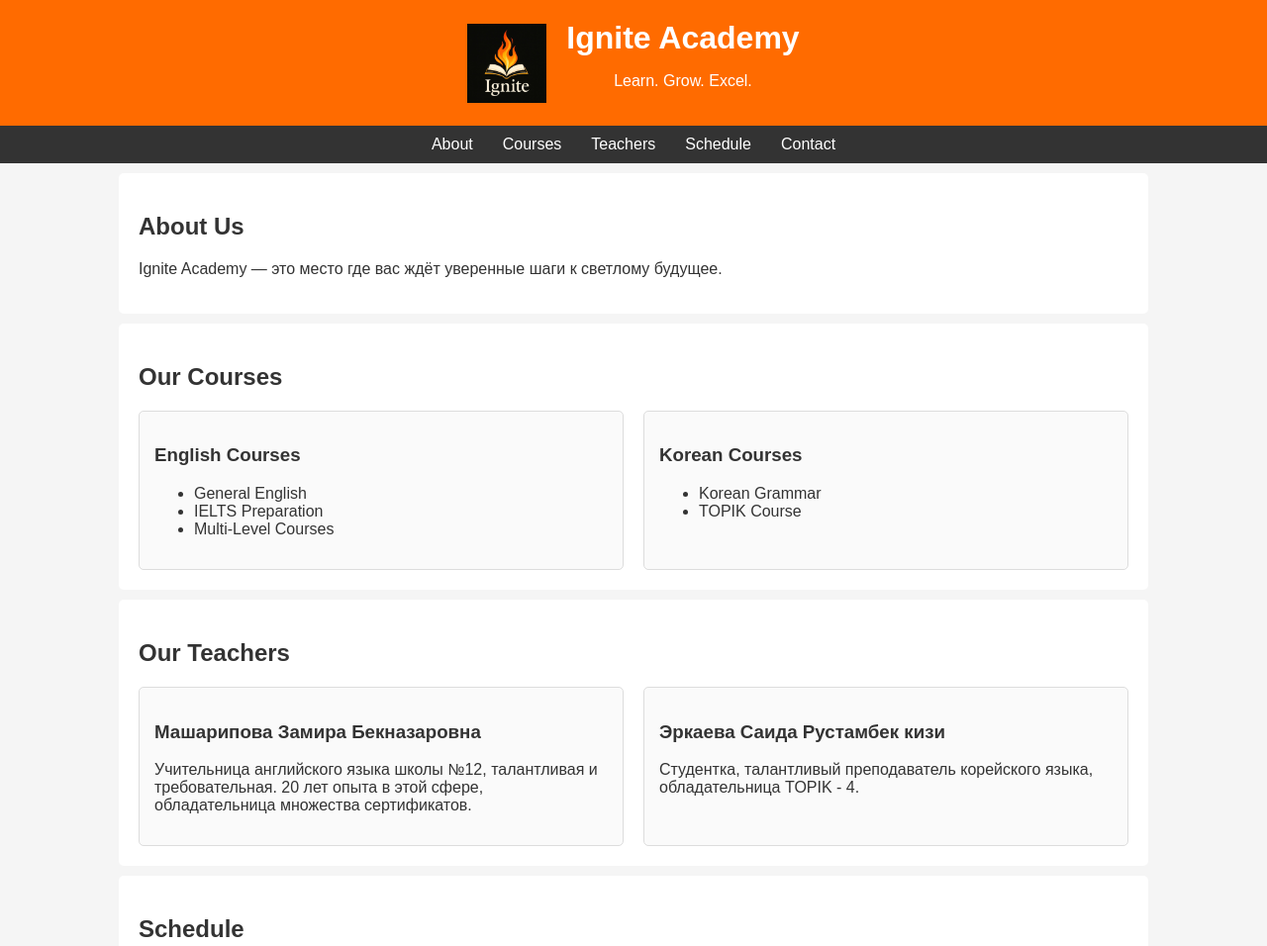
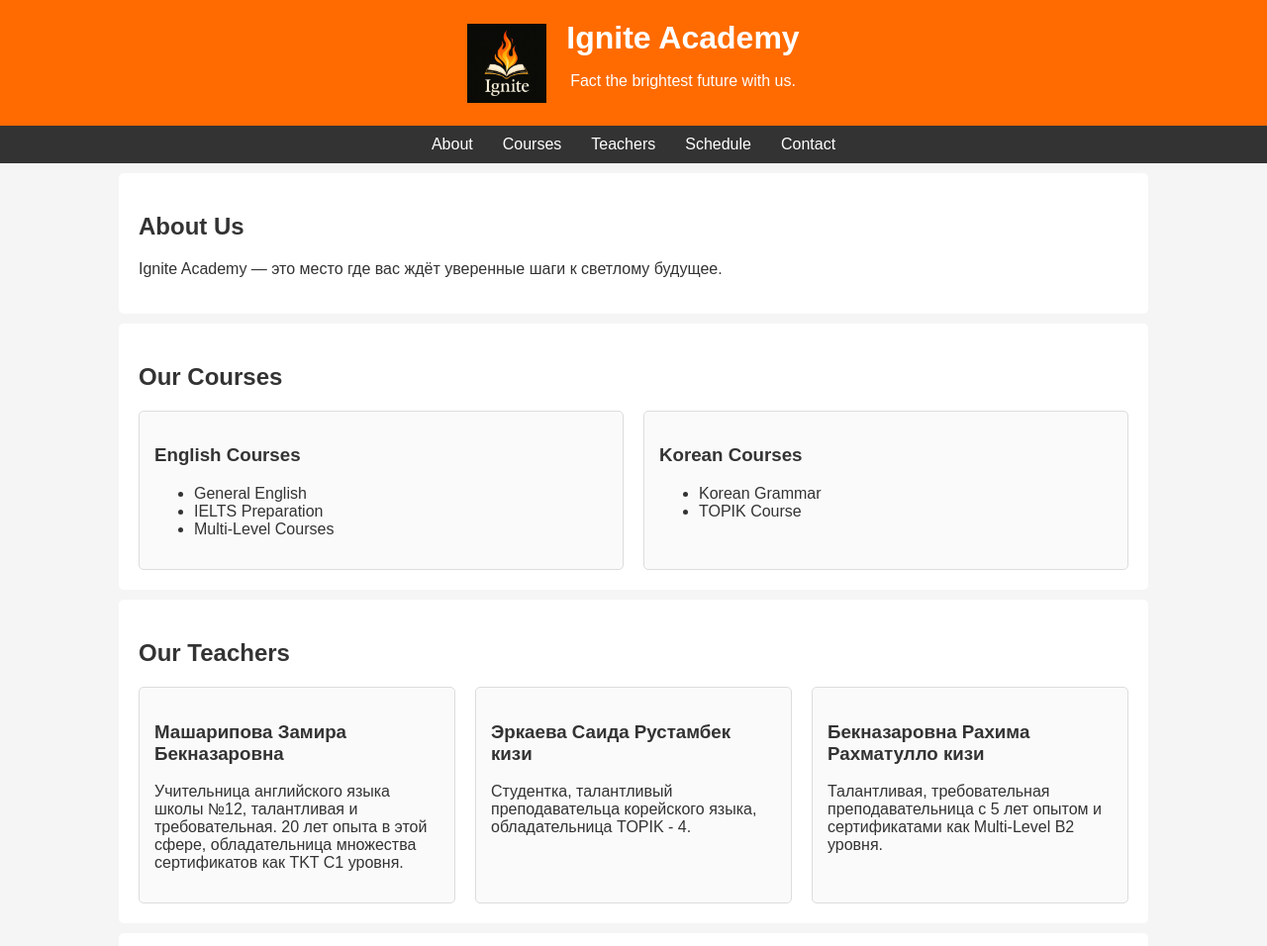
Before and after one commit to IgniteAcademyuz/IgniteAcademy, a plain HTML site: page index.html in a window 1280 px wide. Shown: the top 956 px of the page at 99% size. Drawn offline with Linux system fonts and the light colour scheme.

Commit message:
Update index.html

```diff
--- a/index.html
+++ b/index.html
@@ -88,7 +88,7 @@
   <img src="logo.png" alt="Ignite Academy Logo" style="height:80px;">
   <div>
     <h1>Ignite Academy</h1>
-    <p>Learn. Grow. Excel.</p>
+    <p>Fact the brightest future with us.</p>
   </div>
 </header>
 
@@ -131,11 +131,15 @@
   <div class="teachers">
     <div class="card">
       <h3>Машарипова Замира Бекназаровна</h3>
-      <p>Учительница английского языка школы №12, талантливая и требовательная. 20 лет опыта в этой сфере, обладательница множества сертификатов.</p>
+      <p>Учительница английского языка школы №12, талантливая и требовательная. 20 лет опыта в этой сфере, обладательница множества сертификатов как TKT C1 уровня.</p>
     </div>
     <div class="card">
       <h3>Эркаева Саида Рустамбек кизи</h3>
-      <p>Студентка, талантливый преподаватель корейского языка, обладательница TOPIK - 4.</p>
+      <p>Студентка, талантливый преподавательца корейского языка, обладательница TOPIK - 4.</p>
+    </div>
+   <div class="card">
+      <h3>Бекназаровна Рахима Рахматулло кизи</h3>
+      <p>Талантливая, требовательная преподавательница с 5 лет опытом и сертификатами как Multi-Level B2 уровня.</p>
     </div>
   </div>
 </section>
@@ -162,7 +166,7 @@
   <h2>Contact Us</h2>
   <div class="contacts">
     <div class="card">
-      <p><strong>Address:</strong><br>Хорезмская область, Ургенч район</p>
+      <p><strong>Address:</strong><br>Хорезмская область, Ургенч район, Улица Орзу.</p>
       <p><strong>Phone:</strong><br><a href="tel:+998977900255">+998 97 790 0255</a></p>
       <p><strong>Telegram:</strong><br><a href="https://t.me/M_Zamira82">@M_Zamira82</a></p>
       <p><strong>Instagram:</strong><br><a href="https://instagram.com/Ignite_Academy_IA">@Ignite_Academy_IA</a></p>
```
